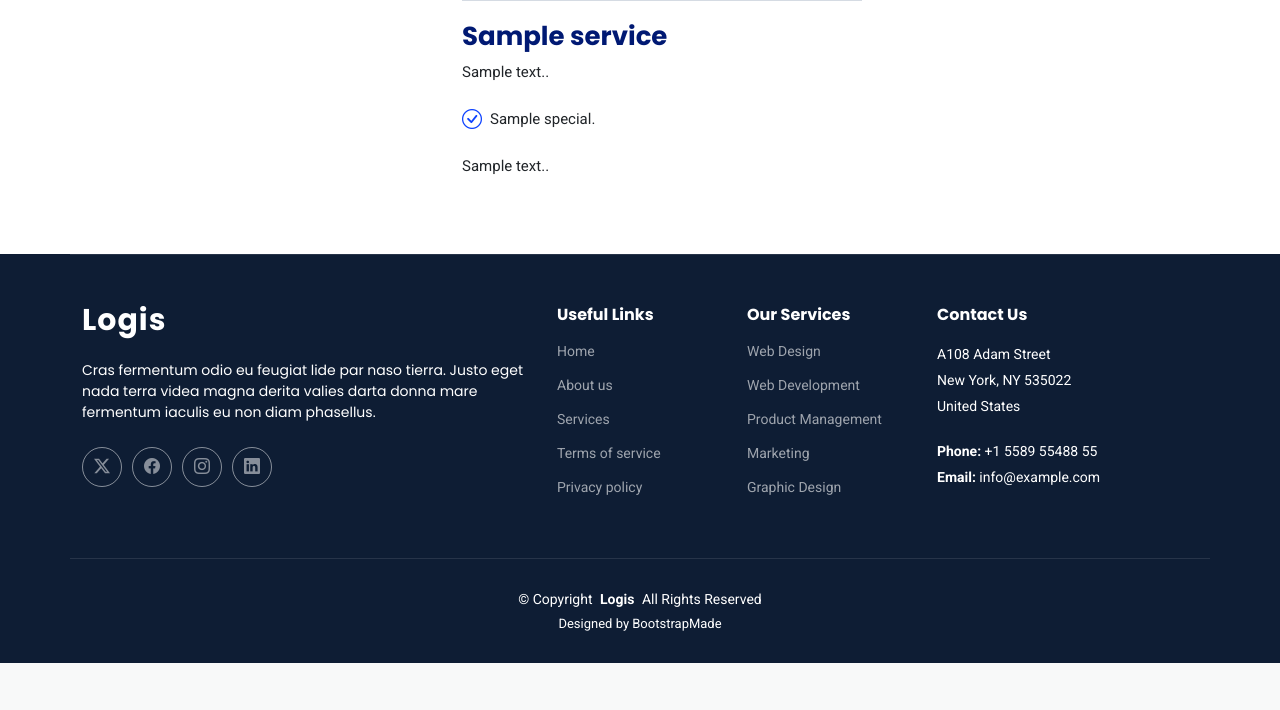
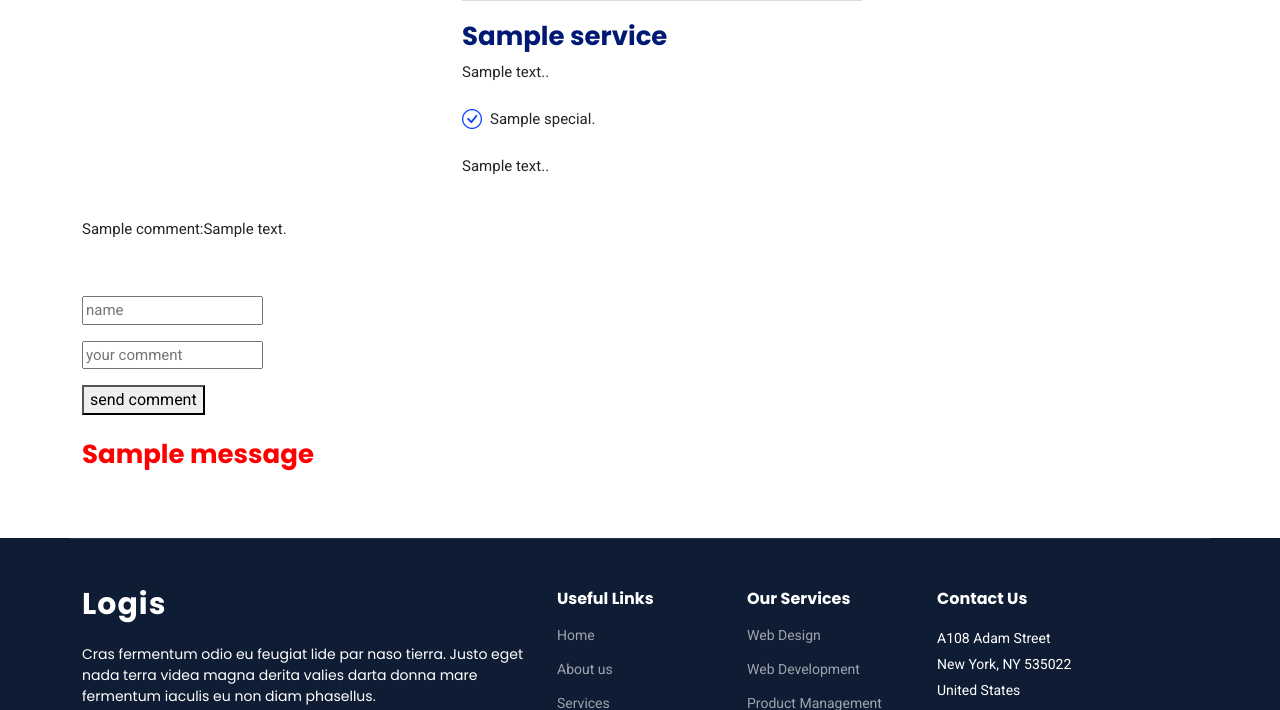
Before and after one commit to hamidreza1983/django-term-1, a Django app: page /services/detail/1 in a window 1280 px wide. Shown: the part 723-1433 px from the top of the page. Before the commit the page ends 1386 px from the top, so only its background shows below. Run offline with Django 4.2, Linux system fonts and the light colour scheme; tables that the repository leaves empty hold one stand-in row (values such as "Sample post"); grey boxes marked "Sample" are stand-in pictures; one stand-in notice (Sample message) is shown; some libraries are stand-ins or nearby versions.

Commit message:
complete form

```diff
--- a/services/admin.py
+++ b/services/admin.py
@@ -1,8 +1,9 @@
 from django.contrib import admin
-from .models import Specials, Category, Services
+from .models import Specials, Category, Services, Comments
 
 admin.site.register(Specials)
 admin.site.register(Category)
 admin.site.register(Services)
+admin.site.register(Comments)
 
 # Register your models here.
--- /dev/null
+++ b/services/forms.py
@@ -0,0 +1,9 @@
+from django import forms
+from .models import Comments
+
+
+
+class CommnetsForm(forms.ModelForm):
+    class Meta:
+        model = Comments
+        fields = ["service", "name", "message"]
--- a/services/models.py
+++ b/services/models.py
@@ -38,3 +38,18 @@ class Services(models.Model):
 
     def __str__(self):
         return self.stitle
+
+    def get_comments(self):
+        return self.comments.filter(status=True)
+
+
+class Comments(models.Model):
+    service = models.ForeignKey(Services, on_delete=models.CASCADE, related_name="comments")
+    name = models.CharField(max_length=150)
+    message = models.TextField()
+    status = models.BooleanField(default=False)
+    created_at = models.DateTimeField(auto_now_add=True)
+    updated_at = models.DateTimeField(auto_now=True)
+
+    def __str__(self):
+        return self.service.stitle
--- a/services/views.py
+++ b/services/views.py
@@ -1,5 +1,6 @@
 from django.shortcuts import render, get_object_or_404, redirect
 from .models import Services, Specials
+from django.contrib import messages
 
 
 
@@ -24,18 +25,33 @@ def services(request, **kwargs):
     }
     return render(request, "services/services.html", context=context)
 
+from .forms import CommnetsForm
+def service_detail(request, id):
+    if request.method == "GET":
+        try:
+            service = Services.objects.get(pk=id)
+            service.counted_view += 1
+            service.save()
+            form = CommnetsForm()
+            context = {
+                "service" : service,
+                "form" : form
+            }
+            return render(request, "services/service-details.html", context=context)
+        except:
+            return render(request, "home/404.html", status=404)
+    else:
+        service = Services.objects.get(pk=id)
+        form = CommnetsForm(request.POST)
+        if form.is_valid():
+            form.save()
+            messages.add_message(request, messages.SUCCESS, "your comment received successfully and ...")
+            return redirect (f"http://127.0.0.1:8000/services/detail/{service.id}")
+        else:
+            messages.add_message(request, messages.ERROR, "input data is not valid")
+            return redirect (f"http://127.0.0.1:8000/services/detail/{service.id}")
 
-def service_detail(request, id):
-    try:
-        service = Services.objects.get(pk=id)
-        service.counted_view += 1
-        service.save()
-        context = {
-            "service" : service
-        }
-        return render(request, "services/service-details.html", context=context)
-    except:
-        return render(request, "home/404.html", status=404)
+
 
 def service_like(request, id):
     try:
--- a/templates/home/contact.html
+++ b/templates/home/contact.html
@@ -66,7 +66,7 @@
                 </div>
 
                 <div class="col-md-6 ">
-                  <input type="email" class="form-control" name="email" placeholder="Your Email" required="">
+                  <input type="text" class="form-control" name="email" placeholder="Your Email" required="">
                 </div>
 
                 <div class="col-md-12">
--- a/templates/services/service-details.html
+++ b/templates/services/service-details.html
@@ -52,6 +52,21 @@
               {{service.desc2}}.
             </p>
           </div>
+          {% for comment in service.get_comments  %}
+          <p>{{comment.name}}:{{ comment.message }}</p>
+          {% endfor %}
+          <form method=post>
+            {% csrf_token %}
+            <p><input type="hidden" name="service" value={{service.id}}></p>
+            <p><input type="text" name="name" placeholder="name"></p>
+            <p><input type="text" name="message" placeholder="your comment"></p>
+            <button type="submit">send comment</button>
+          </form>
+          {% if messages %}
+            {% for message in messages %}
+                <h3 style="color: red;"> {{message}}</h3>
+            {% endfor %}
+          {% endif %}
 
         </div>
 
```
Also changed, not shown: root/forms.py (added, +9 -0 lines), root/views.py (+11 -13 lines), services/migrations/0007_comments.py (added).
